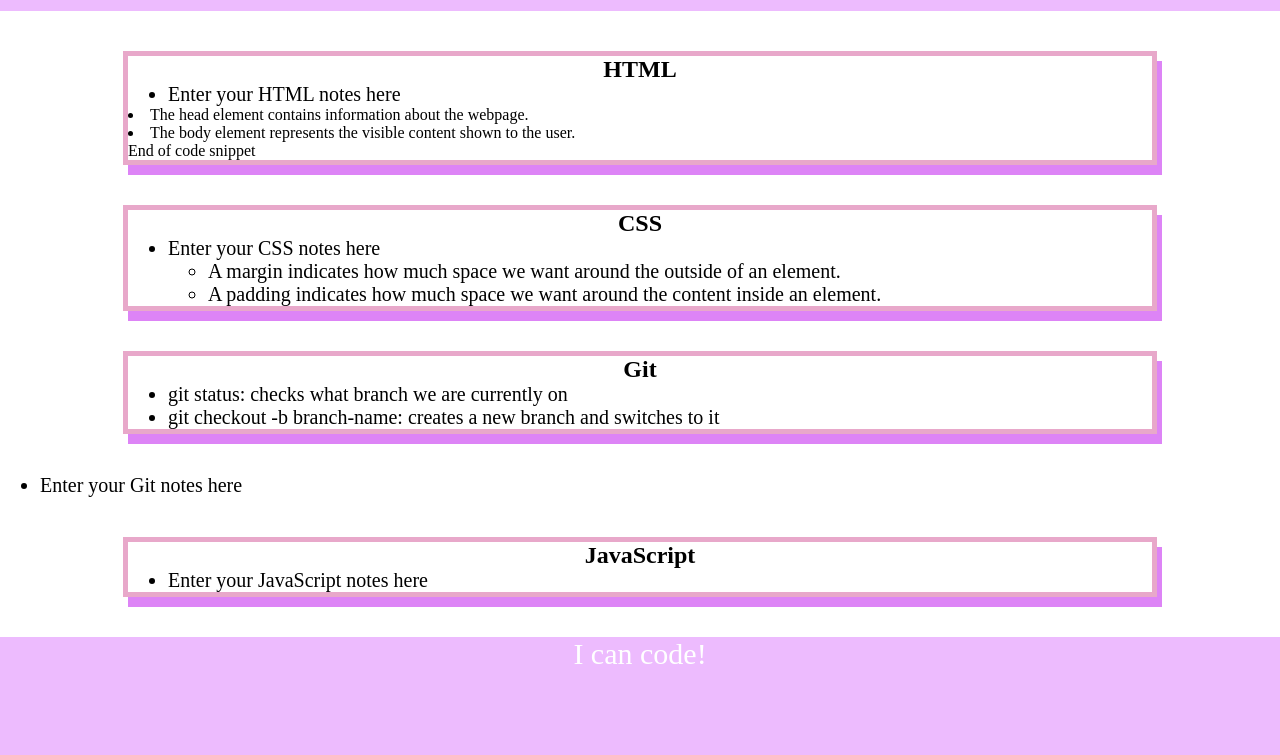
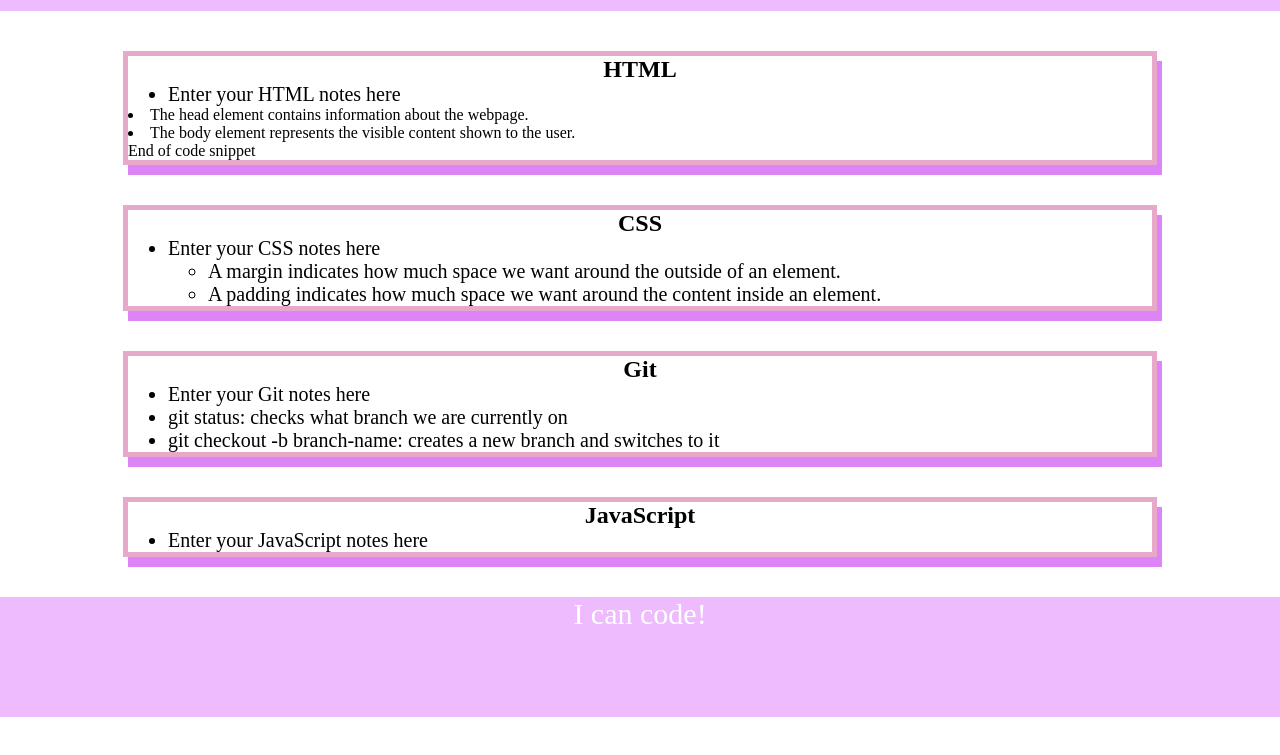
Before and after one commit to alohaamy21/prework-study-guide, a plain HTML site: page index.html in a window 1280 px wide. Shown: the part 127-882 px from the top of the page. After the commit the page ends 844 px from the top, so only its background shows below. Drawn offline with Linux system fonts and the light colour scheme.

```diff
--- a/index.html
+++ b/index.html
@@ -36,13 +36,12 @@
    </section>
 
    <section class="card" id="git-section"> <h2>Git</h2>
-    <ul>
+    <ul><li>Enter your Git notes here</li>
       <li>git status: checks what branch we are currently on</li>
       <li>git checkout -b branch-name: creates a new branch and switches to it</li>
     </ul>
   </section>
     <ul>
-      <li>Enter your Git notes here</li>
     </ul>
   </section>
 
```
